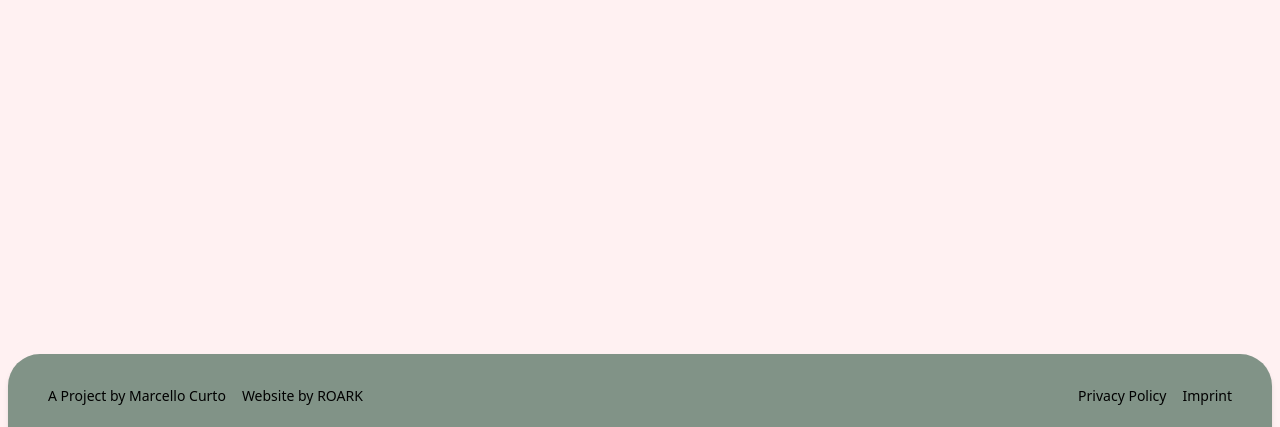
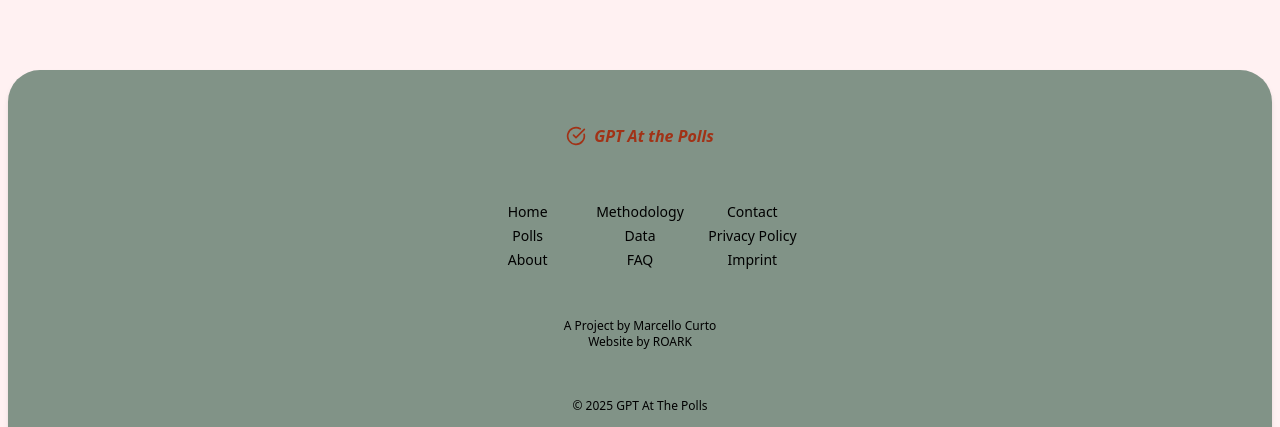
Before and after one commit to marcellocurto/gpt-at-the-polls.com, a Next.js app: page / in a window 1280 px wide. Shown: the part 370-797 px from the top of the page. Built offline with nearby package versions, Linux system fonts and the light colour scheme.

Commit message:
update footer styling

```diff
--- a/components/footer.tsx
+++ b/components/footer.tsx
@@ -1,11 +1,77 @@
 import { Link } from "@/components/links";
+import { Logo } from "@/components/logo";
+
+const links = [
+	{
+		title: "General",
+		links: [
+			{
+				label: "Home",
+				href: "/",
+			},
+			{
+				label: "Polls",
+				href: "/polls",
+			},
+			{
+				label: "About",
+				href: "/about",
+			},
+		],
+	},
+	{
+		title: "Project",
+		links: [
+			{
+				label: "Methodology",
+				href: "/methodology",
+			},
+			{
+				label: "Data",
+				href: "/data",
+			},
+			{
+				label: "FAQ",
+				href: "/faq",
+			},
+		],
+	},
+	{
+		title: "Legal",
+		links: [
+			{
+				label: "Contact",
+				href: "/contact",
+			},
+			{
+				label: "Privacy Policy",
+				href: "/privacy",
+			},
+			{
+				label: "Imprint",
+				href: "/imprint",
+			},
+		],
+	},
+] as const;
 
 export function Footer() {
 	return (
 		<footer className="mt-auto px-2">
-			<div className="flex gap-6 rounded-t-4xl bg-gptgreen-300 pt-8 pb-6 text-xl shadow-md">
-				<div className="mx-auto text-sm flex w-full max-w-7xl justify-between px-10">
-					<FooterSection>
+			<div className="bg-gptgreen-300 mx-auto flex w-full max-w-7xl flex-col items-center justify-center gap-12 rounded-t-4xl pt-12 pb-4 text-xl shadow-md">
+				<Logo />
+				<div className="grid sm:grid-cols-3 justify-between gap-6 px-10 text-center text-sm">
+					{links.map((section) => (
+						<section className="flex flex-col gap-1" key={section.title}>
+							{section.links.map((link) => (
+								<Link key={link.href} href={link.href}>
+									{link.label}
+								</Link>
+							))}
+						</section>
+					))}
+				</div>
+				<div className="flex flex-col items-center justify-between gap-0 text-center text-xs">
 					<Link href="https://marcellocurto.com" target="_blank">
 						A Project by Marcello Curto
 					</Link>
@@ -13,18 +79,12 @@ export function Footer() {
 					<Link href="https://roark.at" target="_blank">
 						Website by ROARK
 					</Link>
-					</FooterSection>
-					<FooterSection>
-						<Link href="/privacy">Privacy Policy</Link>
+				</div>
 
-						<Link href="/imprint">Imprint</Link>
-					</FooterSection>
+				<div className="text-center text-xs">
+					&copy; {new Date().getFullYear()} GPT At The Polls
 				</div>
 			</div>
 		</footer>
 	);
 }
-
-function FooterSection({ children }: { children: React.ReactNode }) {
-	return <div className="flex gap-4">{children}</div>;
-}
--- /dev/null
+++ b/components/logo.tsx
@@ -0,0 +1,14 @@
+import { CircleCheckBig } from "lucide-react";
+
+export function Logo() {
+	return (
+		<div className="flex items-center justify-center gap-2 rounded-full px-4 py-2">
+			<div>
+				<CircleCheckBig className="text-gptorange-700 size-5" />
+			</div>
+			<p className="text-gptorange-700 text-base leading-0 font-bold italic">
+				GPT At the Polls
+			</p>
+		</div>
+	);
+}
--- a/package.json
+++ b/package.json
@@ -15,6 +15,7 @@
     "bun-types": "^1.2.8",
     "easy-airtable-api": "^0.0.15",
     "eslint-plugin-neverthrow": "^1.1.4",
+    "lucide-react": "^0.487.0",
     "neverthrow": "^8.2.0",
     "next": "15.2.4",
     "next-export-optimize-images": "^4.6.2",
```
Also changed, not shown: 1 other file (tests, documents, lock files or other folders). Lines whose indentation alone changed are shown as unchanged.
